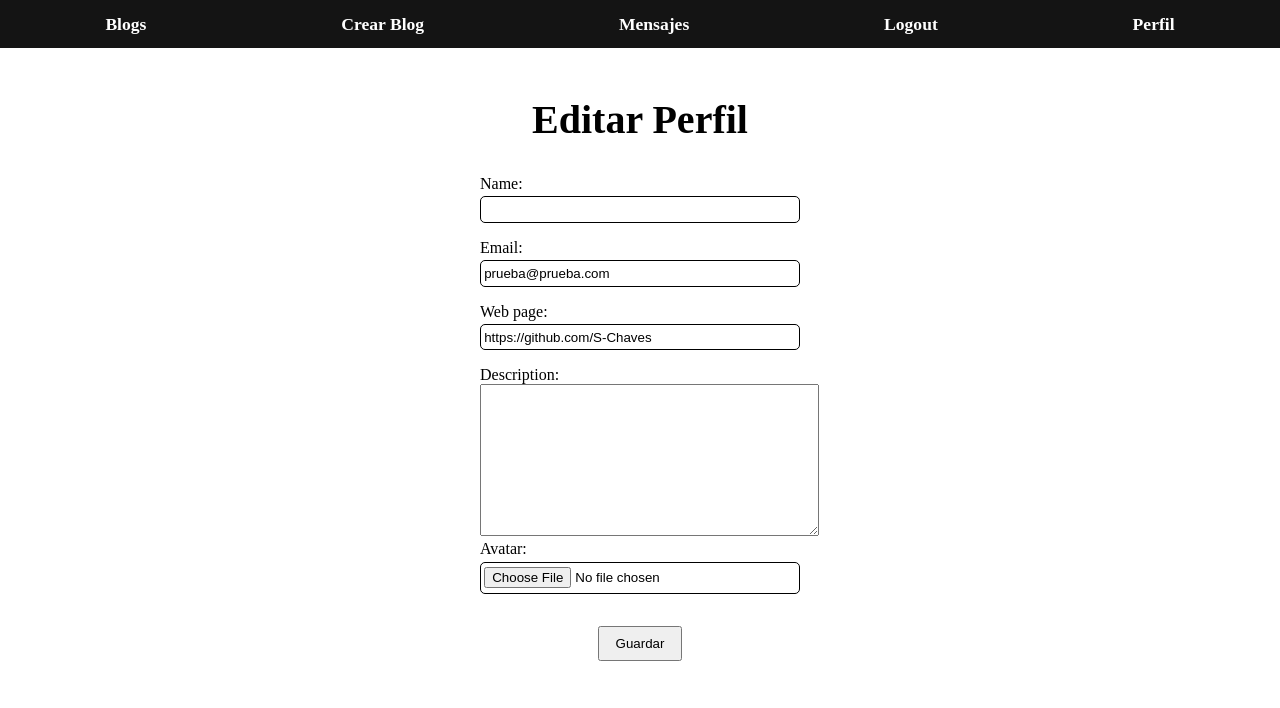
After one commit to S-Chaves/CoderHouse-Python-Proyecto, a Django app: page /profile/edit/ in a window 1280 px wide. The commit adds this page. Shown: the top 708 px of the page. Run offline with Django 4.2, Linux system fonts and the light colour scheme; a user stored in the database is signed in; data comes from the database, SQL or seed files in the repository; both versions use the stored data as it was after the commit.

Commit message:
Profile Update y CSS

```diff
--- a/Blogs/static/Blogs/css/blogs.css
+++ b/Blogs/static/Blogs/css/blogs.css
@@ -1,5 +1,6 @@
 .blogs-container {
   display: flex;
+  flex-direction: column;
   padding-inline: 2rem;
   margin-block: 3rem;
 }
--- a/Index/static/Index/base.css
+++ b/Index/static/Index/base.css
@@ -20,6 +20,7 @@
 }
 
 .error {
+  margin-inline: auto;
   padding: 1rem;
   width: fit-content;
   border-radius: 5px;
--- a/Index/templates/Index/index.html
+++ b/Index/templates/Index/index.html
@@ -6,15 +6,14 @@
 {% endblock %}
 {% block style %}
   <link rel="stylesheet" href="{% static 'Index/base.css' %}">
-  <link rel="stylesheet" href="{% static 'Index/index.css' %}">
   <link rel="stylesheet" href="{% static 'Blogs/css/blogs.css' %}">
 {% endblock %}
 
 {% block content %}
   <section class="blogs-container">
     <h1 class="titulo">Blogs</h1>
+    {% if blogs %}
       <div class="blogs">
-      {% if blogs %}
         {% for blog in blogs %}
           <div class="blog">
             <a href="{% url 'blogDetail' pk=blog.id %}">
@@ -28,12 +27,12 @@
             </a>
           </div>
         {% endfor %}
+      </div>
     {% else %}
       <div class="error">
         <h2>No hay blogs todavía</h2>
         <p>Puedes crear el tuyo ahora mismo!</p>
       </div>
     {% endif %}
-    </div>
   </section>
 {% endblock %}
--- a/Login/models.py
+++ b/Login/models.py
@@ -10,7 +10,7 @@ class User(AbstractUser):
 
   username = models.CharField(unique=True, max_length=50)
   email = models.EmailField(unique=True, null=False)
-  name = models.CharField(max_length=50)
-  description = models.TextField()
+  name = models.CharField(max_length=30)
+  description = models.CharField(max_length=50)
   web_page = models.CharField(max_length=50)
-  avatar = models.ForeignKey(Avatar, on_delete=models.CASCADE, null=True, blank=True)
+  avatar = models.ForeignKey(Avatar, on_delete=models.SET_NULL, null=True, blank=True)
--- a/Messages/forms.py
+++ b/Messages/forms.py
@@ -1,5 +1,4 @@
 from django import forms
-from .models import User
 
 class MessageForm(forms.Form):
   body = forms.CharField(widget=forms.Textarea)
--- /dev/null
+++ b/Profile/forms.py
@@ -0,0 +1,13 @@
+from django import forms
+from Login.models import User
+
+class EditProfileForm(forms.Form):
+  name = forms.CharField(max_length=30, required=False)
+  email = forms.EmailField(required=True)
+  web_page = forms.CharField(max_length=50, required=False)
+  description = forms.CharField(max_length=50, widget=forms.Textarea, required=False)
+  avatar = forms.ImageField(required=False)
+
+  class Meta:
+    model = User
+    fields = ['name', 'email', 'web_page', 'description', 'avatar']
--- a/Profile/static/Profile/css/profile.css
+++ b/Profile/static/Profile/css/profile.css
@@ -8,6 +8,8 @@
 
 /* Profile info */
 .profile-info {
+  display: flex;
+  flex-direction: column;
   width: 15rem;
 }
 
@@ -22,6 +24,7 @@
   width: 100%;
   height: 100%;
   border-radius: 5px;
+  object-fit: cover;
 }
 
 /* Profile blogs */
--- /dev/null
+++ b/Profile/templates/Profile/editProfile.html
@@ -0,0 +1,27 @@
+{% extends 'Index/base.html' %}
+{% load static %}
+
+{% block title %}
+  <title>Editar | Perfil</title>
+{% endblock %}
+
+{% block style %}
+  <link rel="stylesheet" href="{% static 'Index/base.css' %}">
+{% endblock %}
+
+{% block content %}
+  <section class="section">
+    <h1 class="titulo">Editar Perfil</h1>
+    <form class="form" action="{% url 'editProfile' %}" method="POST" enctype="multipart/form-data">
+      {% csrf_token %}
+      {% for field in form %}
+        {{ field.label_tag }}
+        <div class="form-input">
+          {{ field }}
+        </div>
+        {{ field.errors }}
+      {% endfor %}
+      <button class="btn" type="submit">Guardar</button>
+    </form>
+  </section>
+{% endblock %}
--- a/Profile/templates/Profile/profile.html
+++ b/Profile/templates/Profile/profile.html
@@ -16,10 +16,10 @@
         <img src="{{ profile.avatar.image.url }}" alt="">
       </div>
       <h1>{{ profile.username }}</h1>
-      <p>{{ profile.email }}</p>
       <p>{{ profile.name }}</p>
+      <a href="{{ profile.web_page }}">{{ profile.web_page }}</a>
       {% if profile.username == user.username %}
-        <a href="">
+        <a href="{% url 'editProfile' %}">
           <button class="btn">Editar Perfil</button>
         </a>
       {% else %}
--- a/Profile/urls.py
+++ b/Profile/urls.py
@@ -1,6 +1,7 @@
 from django.urls import path
-from .views import profile_view
+from .views import profile_view, edit_profile_view
 
 urlpatterns = [
+  path('edit/', edit_profile_view, name='editProfile'),
   path('<str:username>/', profile_view, name='profile')
 ]
--- a/Profile/views.py
+++ b/Profile/views.py
@@ -1,7 +1,9 @@
-from django.shortcuts import render, get_object_or_404
+from django.shortcuts import render, get_object_or_404, redirect
 from django.contrib.auth.decorators import login_required
-from Login.models import User
+from django.db.models import Q
+from Login.models import User, Avatar
 from Blogs.models import Blog
+from .forms import EditProfileForm
 
 # Create your views here.
 @login_required
@@ -11,3 +13,50 @@ def profile_view(request, username):
     blogs = Blog.objects.filter(author=profile)
 
     return render(request, 'Profile/profile.html', {'profile': profile, 'blogs': blogs})
+
+@login_required
+def edit_profile_view(request):
+  if request.method == 'POST':
+    form = EditProfileForm(request.POST, request.FILES)
+    if form.is_valid():
+      avatar = form.cleaned_data['avatar']
+      name = form.cleaned_data['name']
+      email = form.cleaned_data['email']
+      description = form.cleaned_data['description']
+      web_page = form.cleaned_data['web_page']
+
+      user = User.objects.get(id=request.user.id)
+      # Chequeo que el email elegido no esté tomado
+      if User.objects.filter(Q(email=email) & ~Q(email=user.email)):
+        form = default_form(request)
+        form.errors['email'] = 'El email ya está registrado.'
+        return render(request, 'Profile/editProfile.html', {'form': form})
+
+      user.name = name
+      user.description = description
+      user.email = email
+      user.web_page = web_page
+
+      # Si cargó un avatar elimino el anterior y guardo el nuevo
+      if avatar:
+        old_avatar = Avatar.objects.get(id=user.avatar.id)
+        old_avatar.delete()
+        new_avatar = Avatar()
+        new_avatar.image = avatar
+        new_avatar.save()
+        user.avatar =  new_avatar
+
+      user.save()
+      return redirect('profile', username=user.username)
+  else:
+    form = default_form(request)
+  return render(request, 'Profile/editProfile.html', {'form': form})
+
+def default_form(request):
+  return EditProfileForm(initial={
+      'email': request.user.email,
+      'description': request.user.description,
+      'avatar': request.user.avatar,
+      'name': request.user.name,
+      'web_page': request.user.web_page
+    })
```
Also changed, not shown: Blogs/migrations/0001_initial.py, Blogs/migrations/0002_initial.py, Index/static/Index/index.css (added), Login/migrations/0001_initial.py, Login/migrations/0002_alter_user_avatar.py (deleted), Messages/migrations/0001_initial.py, db.sqlite3, media/avatars/depositphotos_58906929-stock-photo-cairn-terrier-puppy.jpg (added), media/blogs/happy-african-couple-having-tender-moment-outdoors-summer-sunset-focus-woman-face__FGfCQQo.jpg (added). Lines whose indentation alone changed are shown as unchanged.
